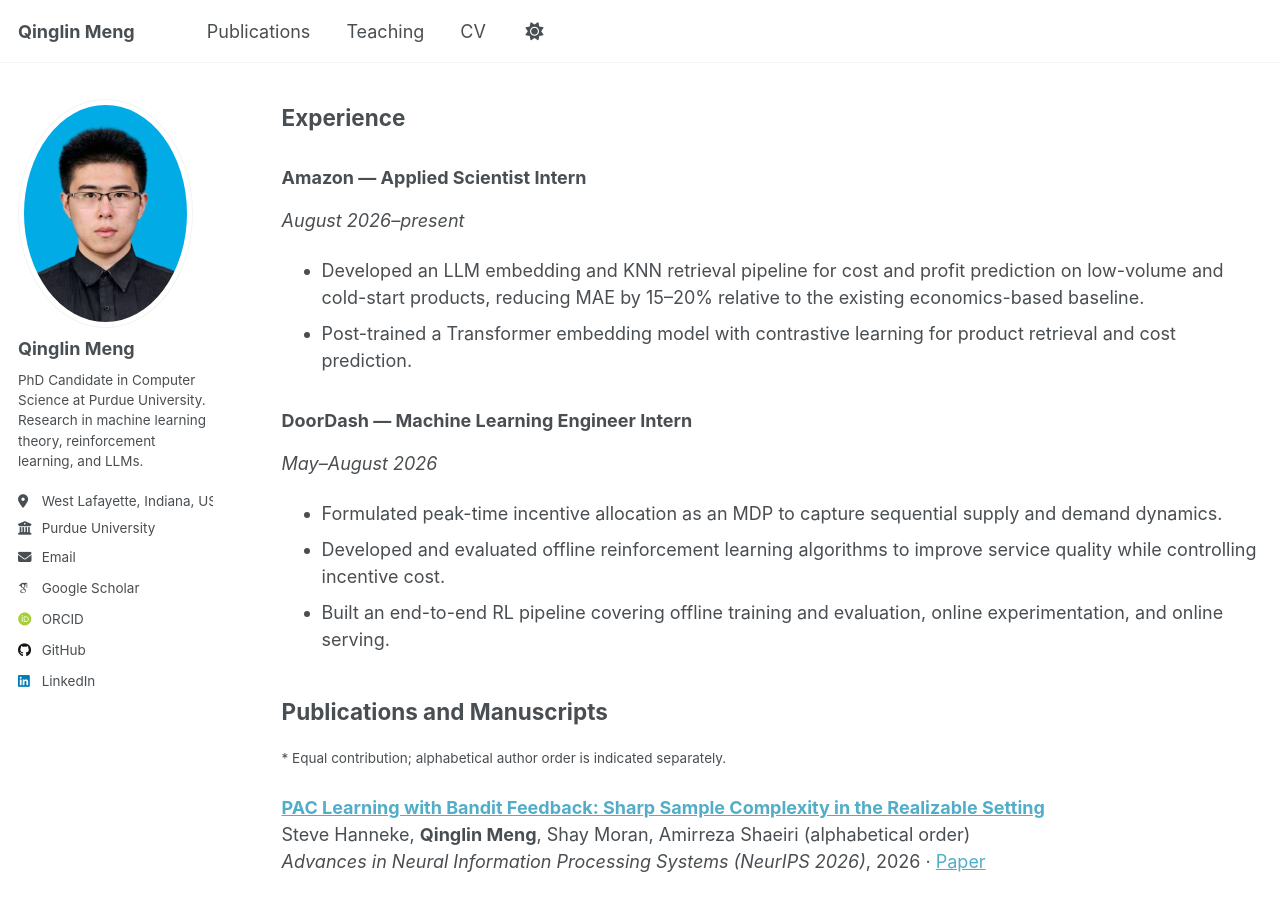
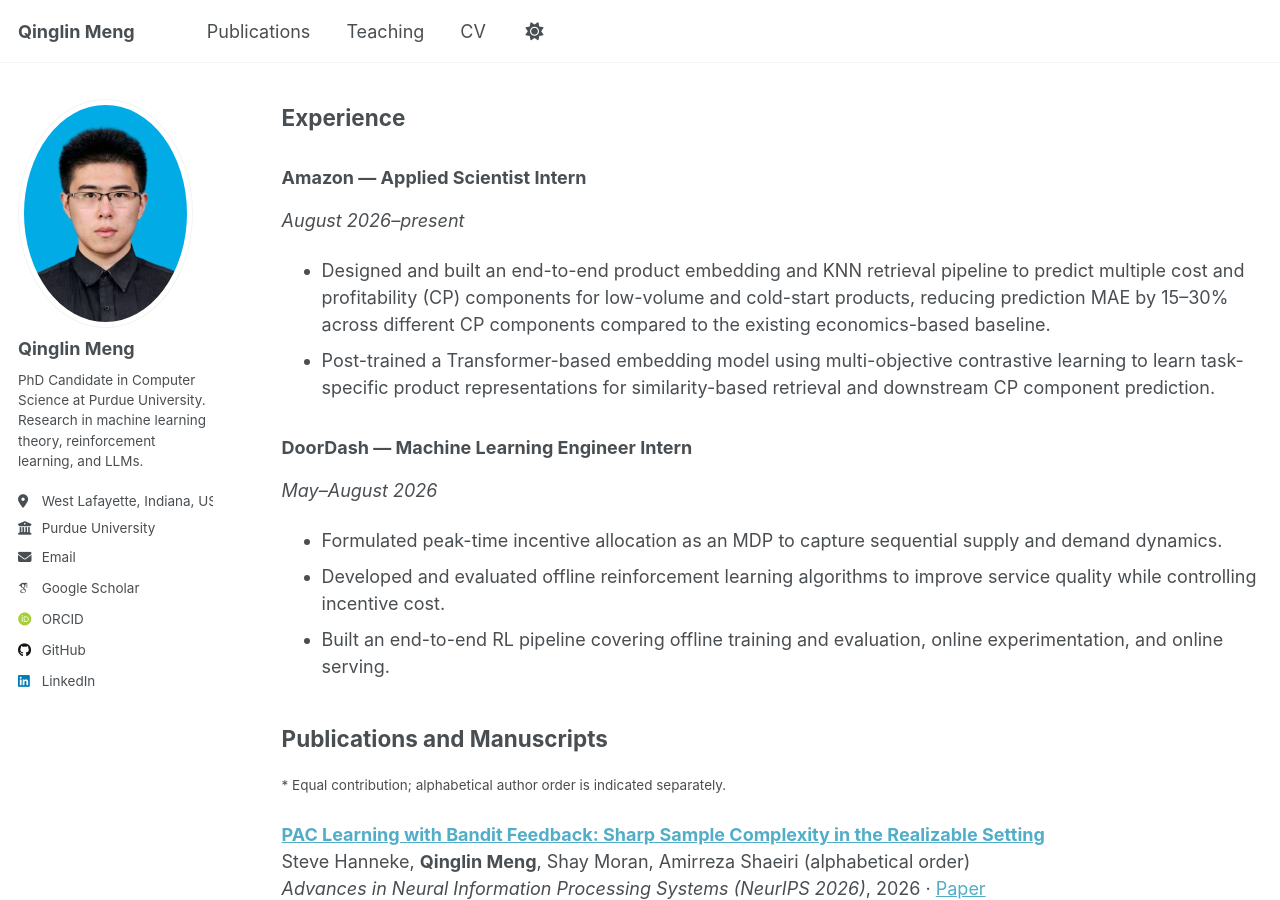
Before and after one commit to QLMeng2025/QLMeng2025.github.io, a Jekyll site: the page built from _pages/cv.md, in a window 1280 px wide and 900 px high, scrolled down 437 px. Built offline with Jekyll 4.4.1, drawn with Linux system fonts in a browser that asks for light colours; some web fonts are replaced; a script that is not in the unit is left out.

Commit message:
Update Amazon internship descriptions and CP prediction results

```diff
--- a/_data/cv.json
+++ b/_data/cv.json
@@ -53,8 +53,8 @@
       "startDate": "2026-08",
       "endDate": "present",
       "highlights": [
-        "Developed an LLM embedding and KNN retrieval pipeline for cost and profit prediction, reducing MAE by 15–20% relative to the existing economics-based baseline.",
-        "Post-trained a Transformer embedding model with contrastive learning."
+        "Designed and built an end-to-end product embedding and KNN retrieval pipeline to predict multiple cost and profitability (CP) components for low-volume and cold-start products, reducing prediction MAE by 15–30% across different CP components compared to the existing economics-based baseline.",
+        "Post-trained a Transformer-based embedding model using multi-objective contrastive learning to learn task-specific product representations for similarity-based retrieval and downstream CP component prediction."
       ]
     },
     {
--- a/_pages/cv.md
+++ b/_pages/cv.md
@@ -24,8 +24,8 @@ Reinforcement learning, large language models, statistical machine learning, mul
 
 *August 2026–present*
 
-- Developed an LLM embedding and KNN retrieval pipeline for cost and profit prediction on low-volume and cold-start products, reducing MAE by 15–20% relative to the existing economics-based baseline.
-- Post-trained a Transformer embedding model with contrastive learning for product retrieval and cost prediction.
+- Designed and built an end-to-end product embedding and KNN retrieval pipeline to predict multiple cost and profitability (CP) components for low-volume and cold-start products, reducing prediction MAE by 15–30% across different CP components compared to the existing economics-based baseline.
+- Post-trained a Transformer-based embedding model using multi-objective contrastive learning to learn task-specific product representations for similarity-based retrieval and downstream CP component prediction.
 
 ### DoorDash — Machine Learning Engineer Intern
 
```
